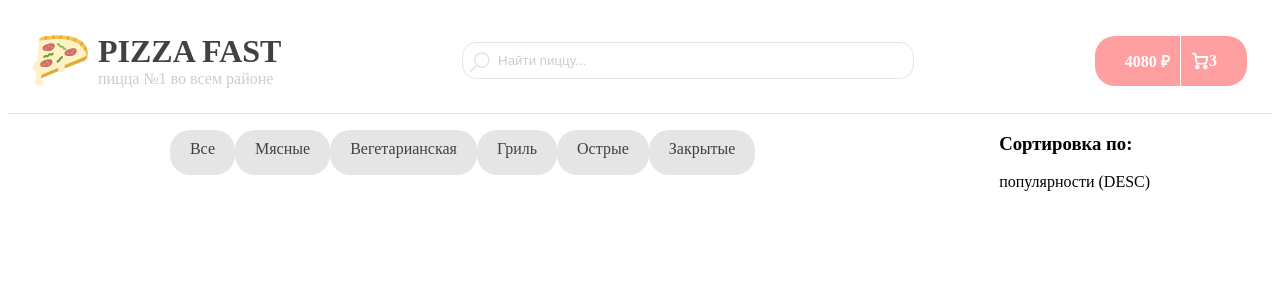
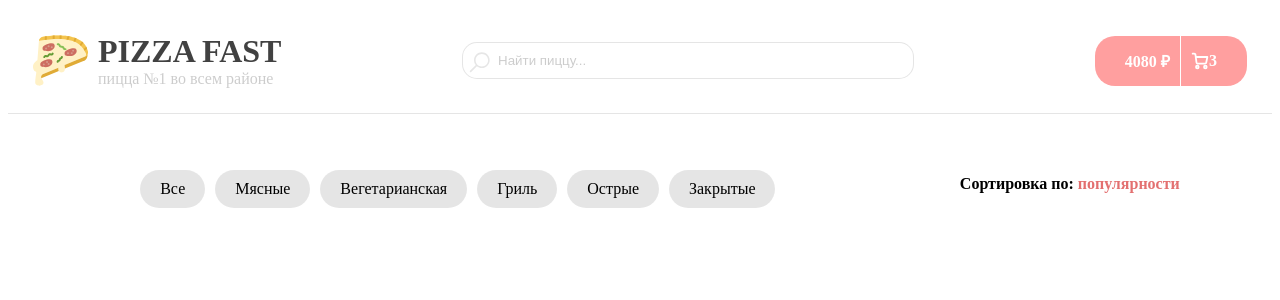
Before and after one commit to lstnchDev/pizza-fast, a React (Create React App) app: page / in a window 1280 px wide. Shown: the top 300 px of the page. Built offline with nearby package versions, Linux system fonts and the light colour scheme.

Commit message:
created sort and cat css

```diff
--- a/src/components/header/cart.module.scss
+++ b/src/components/header/cart.module.scss
@@ -1,14 +1,14 @@
 @import './../../tools/varibaleStyles.scss';
 
 .cart{
-    background-color: $colorBtn;
+    background-color: $colorMainBtn;
     border-radius: 20px;
     cursor: pointer;
     color: white;
     font-weight: 600;
 
     &:hover{
-        background-color: $colorBtnHover;
+        background-color: $colorSecondBtn;
     }
     .block{
         display: flex;
--- a/src/components/main/Category.tsx
+++ b/src/components/main/Category.tsx
@@ -11,7 +11,7 @@ const Category: FC<CategiryName> = ({title})=>{
         setClickState(!clickState)
     }
     return (
-         <li onClick={onClickCat} className={clickState ? styles.active : ''}>
+         <li onClick={onClickCat} className={`${styles.categories}  ${clickState ? styles.active : ''}`}>
             {title}
          </li>
     )
--- a/src/components/main/Main.tsx
+++ b/src/components/main/Main.tsx
@@ -8,7 +8,7 @@ const categories = ['Все', 'Мясные', 'Вегетарианская', '
 const Main: FC = ()=>{
     return(
         <div className={styles.main}>
-            <ul>
+            <ul className={styles.categories}>
                 {categories.map((cat)=> <Category title={cat}/>)}
             </ul>
             <Sort />
--- a/src/components/main/Sort.tsx
+++ b/src/components/main/Sort.tsx
@@ -3,12 +3,9 @@ import styles from "./styles/sort.module.scss"
 
 
 export const sortList = [
-    { name: 'популярности (DESC)' },
-    { name: 'популярности (ASC)' },
-    { name: 'цене (DESC)'},
-    { name: 'цене (ASC)'},
-    { name: 'алфавиту (DESC)'},
-    { name: 'алфавиту (ASC)' },
+    { name: 'популярности' },
+    { name: 'цене'},
+    { name: 'алфавиту'},
   ];
 
 
@@ -19,14 +16,15 @@ const Sort: FC = ()=>{
         setClickState(!clickState)
     }
 
-    const sorts = sortList.map((sort)=><li>{sort.name}</li>)
+    const sorts = sortList.map((sort)=><li >{sort.name}</li>)
     return (
         <div className={styles.sort}>
-            <h3>Сортировка по: </h3>
-                <span onClick={onClickCat}>{sortList[0].name}</span>
-                {clickState && <ul>
-                        {sorts}
-                    </ul>}
+            <div className={styles.container}>
+                <h4>Сортировка по: <span onClick={onClickCat}>{sortList[0].name}</span></h4>
+                    {clickState && <ul className={styles.names}>
+                            {sorts}
+                        </ul>}
+            </div>
         </div>
     )
 }
--- a/src/components/main/styles/category.module.scss
+++ b/src/components/main/styles/category.module.scss
@@ -1,12 +1,13 @@
 @import './../../../tools/varibaleStyles.scss';
 
-li{
+.categories{
     list-style-type: none;
     cursor: pointer;
     background-color: $colorSecondGray;
     padding: 10px 20px;
     border-radius: 20px;
-    color: $colorMainBlack;
+    align-self: center;
+
     &:hover{
         background-color: $colorHovernGray;
     }
--- a/src/components/main/styles/main.module.scss
+++ b/src/components/main/styles/main.module.scss
@@ -3,10 +3,11 @@
 .main{
     display: flex;
     justify-content: space-around;
-    ul{
-        max-width: 800px;
+    padding: 40px 0;
+    .categories{
         overflow: hidden;
         display: flex;
-        justify-content: space-between;
+        justify-content: space-around;
+        gap: 10px;
     }
 }
--- a/src/components/main/styles/sort.module.scss
+++ b/src/components/main/styles/sort.module.scss
@@ -0,0 +1,32 @@
+@import './../../../tools/varibaleStyles.scss';
+
+.sort{
+    h4{
+        span{
+            color: $colorSecondBtn;
+            cursor: pointer;
+        }
+
+    }
+    .container{
+        position: relative;
+    }
+    .names{
+        list-style-type: none;
+        position: absolute;
+        border-radius: 10px;
+        top: 10px;
+        left: 70px;
+        max-width: 250px;
+        padding: 0;
+        box-shadow: 0 0 10px #c7c7c7;
+        li{
+            padding: 10px 20px;
+            cursor: pointer;
+            color: $colorSecondBtn;
+            &:hover{
+                background-color: $colorMainBtn;
+            }
+        }
+    }
+}
--- a/src/tools/varibaleStyles.scss
+++ b/src/tools/varibaleStyles.scss
@@ -1,9 +1,12 @@
 $colorBackground: #FCDDB0;
 $colorHover: #FFFAD7;
-$colorBtn: #FF9F9F;
-$colorBtnHover: #e37070;
+
+$colorMainBtn: #FF9F9F;
+$colorSecondBtn: #e37070;
+
 $colorSecondGray: rgba(0, 0, 0, 0.1);
 $colorMainBlack: rgb(65, 65, 65);
+
 $colorMainGray: rgba(0, 0, 0, 0.2);
 $colorHovernGray: rgba(83, 83, 83, 0.2);
 
```
